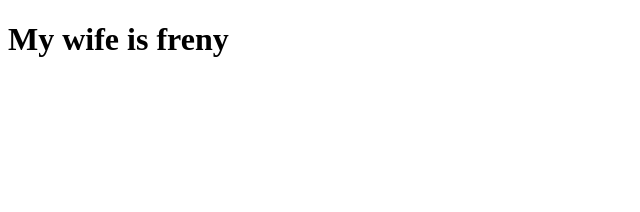
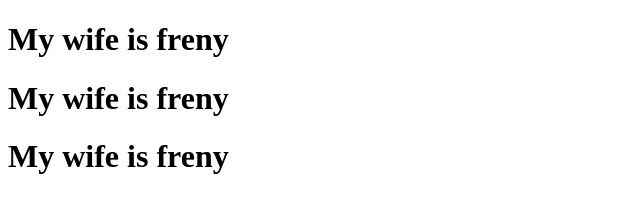
Before and after one commit to Vasusn/freny, a plain HTML site: page index.html in a window 1280 px wide. Shown: the whole page, without its empty margins (0-640 px from the left). Drawn offline with Linux system fonts and the light colour scheme.

Commit message:
new feature added from f1

```diff
--- a/index.html
+++ b/index.html
@@ -7,5 +7,8 @@
 </head>
 <body>
     <h1>My wife is freny</h1>
+    <h1>My wife is freny</h1>
+    <h1>My wife is freny</h1>
+
 </body>
 </html>
```
